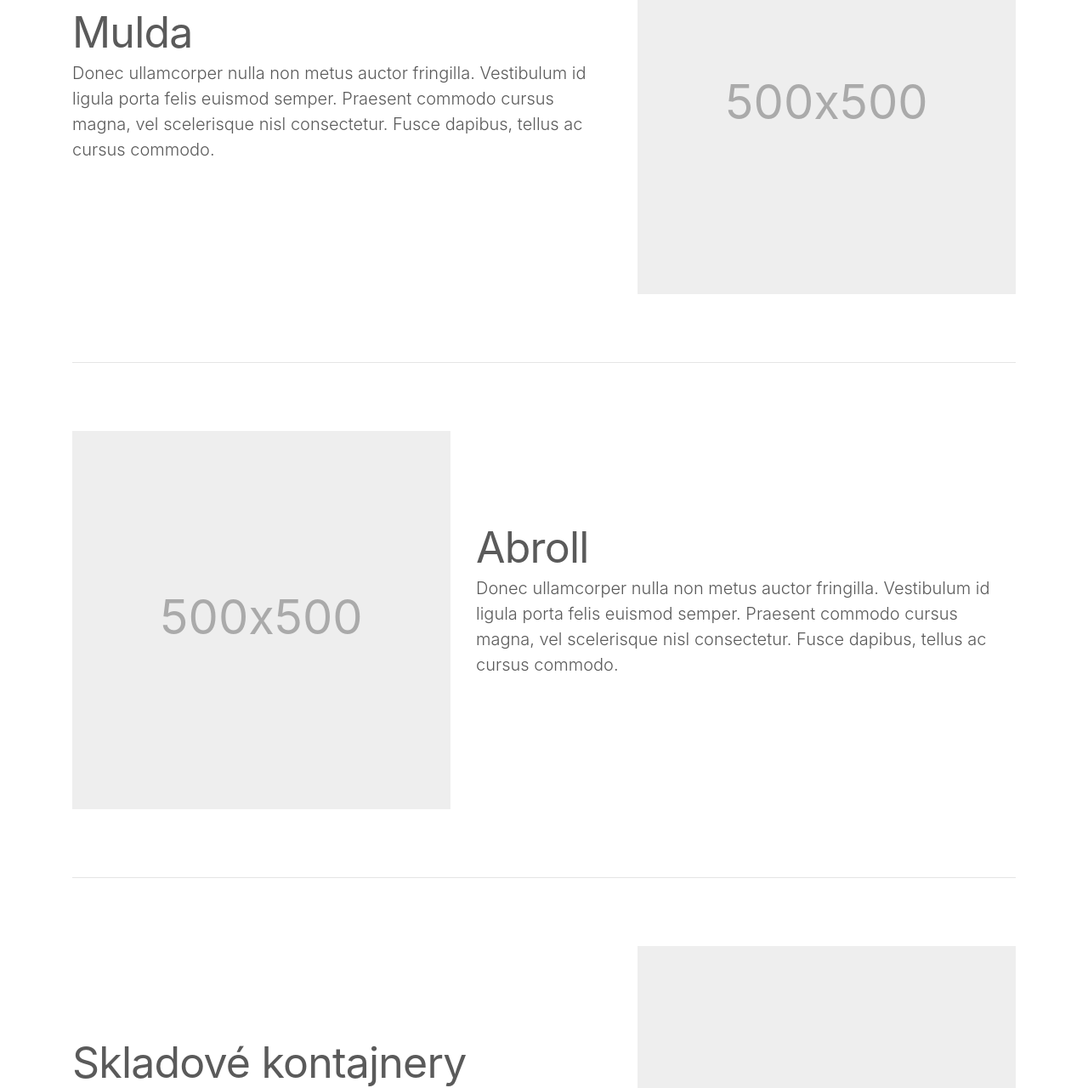
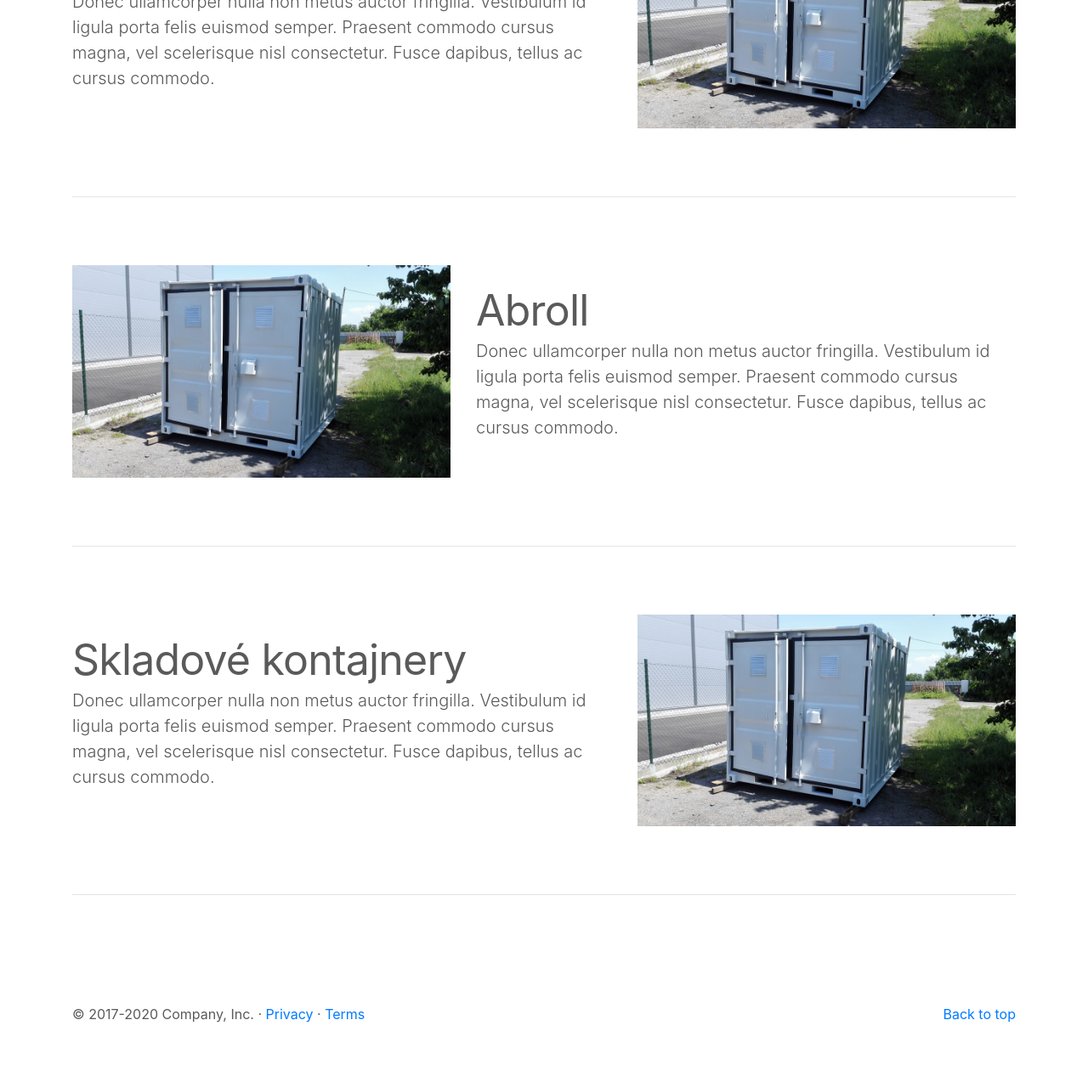
Before and after one commit to denieln7/Prokont, a plain HTML site: page web/index.html in a window 1280 px wide. Shown: the part 746-2026 px from the top of the page at 85% size. Drawn offline with nearby package versions, Linux system fonts and the light colour scheme.

Commit message:
responsive images

```diff
--- a/web/index.html
+++ b/web/index.html
@@ -5,7 +5,6 @@
   <meta charset="utf-8">
   <meta name="viewport" content="width=device-width, initial-scale=1, shrink-to-fit=no">
   <meta name="description" content="">
-  <meta name="author" content="Mark Otto, Jacob Thornton, and Bootstrap contributors">
   <meta name="generator" content="Jekyll v4.0.1">
   <title>Prokont</title>
 
@@ -31,7 +30,7 @@
     }
   </style>
   <!-- Custom styles for this template -->
-  <link href="carousel.css" rel="stylesheet">
+  <link href="style.css" rel="stylesheet">
 </head>
 
 <body>
@@ -148,7 +147,7 @@
 
       <hr class="featurette-divider">
 
-      <div class="row featurette">
+      <div class="row featurette align-items-center">
         <div class="col-md-7">
           <h2 class="featurette-heading">Mulda
           </h2>
@@ -157,18 +156,19 @@
             commodo.</p>
         </div>
         <div class="col-md-5">
-          <svg class="bd-placeholder-img bd-placeholder-img-lg featurette-image img-fluid mx-auto" width="500"
+          <!-- <svg class="bd-placeholder-img bd-placeholder-img-lg featurette-image img-fluid mx-auto" width="500"
             height="500" xmlns="http://www.w3.org/2000/svg" preserveAspectRatio="xMidYMid slice" focusable="false"
             role="img" aria-label="Placeholder: 500x500">
             <title>Placeholder</title>
             <rect width="100%" height="100%" fill="#eee" /><text x="50%" y="50%" fill="#aaa" dy=".3em">500x500</text>
-          </svg>
+          </svg> -->
+          <img src="../assets/img/01.jpg" class="img-fluid" alt="Responsive image">
         </div>
       </div>
 
       <hr class="featurette-divider">
 
-      <div class="row featurette">
+      <div class="row featurette align-items-center">
         <div class="col-md-7 order-md-2">
           <h2 class="featurette-heading">Abroll</h2>
           <p class="lead">Donec ullamcorper nulla non metus auctor fringilla. Vestibulum id ligula porta felis euismod
@@ -176,18 +176,19 @@
             commodo.</p>
         </div>
         <div class="col-md-5 order-md-1">
-          <svg class="bd-placeholder-img bd-placeholder-img-lg featurette-image img-fluid mx-auto" width="500"
+          <!-- <svg class="bd-placeholder-img bd-placeholder-img-lg featurette-image img-fluid mx-auto" width="500"
             height="500" xmlns="http://www.w3.org/2000/svg" preserveAspectRatio="xMidYMid slice" focusable="false"
             role="img" aria-label="Placeholder: 500x500">
             <title>Placeholder</title>
             <rect width="100%" height="100%" fill="#eee" /><text x="50%" y="50%" fill="#aaa" dy=".3em">500x500</text>
-          </svg>
+          </svg> -->
+          <img src="../assets/img/01.jpg" class="img-fluid" alt="Responsive image">
         </div>
       </div>
 
       <hr class="featurette-divider">
 
-      <div class="row featurette">
+      <div class="row featurette align-items-center">
         <div class="col-md-7">
           <h2 class="featurette-heading">Skladové kontajnery</h2>
           <p class="lead">Donec ullamcorper nulla non metus auctor fringilla. Vestibulum id ligula porta felis euismod
@@ -195,12 +196,13 @@
             commodo.</p>
         </div>
         <div class="col-md-5">
-          <svg class="bd-placeholder-img bd-placeholder-img-lg featurette-image img-fluid mx-auto" width="500"
+          <!-- <svg class="bd-placeholder-img bd-placeholder-img-lg featurette-image img-fluid mx-auto" width="500"
             height="500" xmlns="http://www.w3.org/2000/svg" preserveAspectRatio="xMidYMid slice" focusable="false"
             role="img" aria-label="Placeholder: 500x500">
             <title>Placeholder</title>
             <rect width="100%" height="100%" fill="#eee" /><text x="50%" y="50%" fill="#aaa" dy=".3em">500x500</text>
-          </svg>
+          </svg> -->
+          <img src="../assets/img/01.jpg" class="img-fluid" alt="Responsive image">
         </div>
       </div>
 
--- a/web/carousel.css
+++ b/web/style.css
@@ -7,6 +7,36 @@ body {
   padding-bottom: 3rem;
   color: #5a5a5a;
 }
+
+.jumbotron p:last-child {
+  margin-bottom: 0;
+}
+
+.jumbotron h1 {
+  font-weight: 300;
+}
+
+.jumbotron .container {
+  max-width: 40rem;
+}
+
+footer {
+  padding-top: 3rem;
+  padding-bottom: 3rem;
+}
+
+footer p {
+  margin-bottom: .25rem;
+}
+
+/* .containerPhoto {
+  width: 100%;
+  height: 100%;
+  background-image: url(../assets/img/01.jpg);
+  background-repeat: no-repeat;
+  background-size: cover;
+  background-position: center;
+} */
 
 
 /* CUSTOMIZE THE CAROUSEL
@@ -83,11 +113,11 @@ body {
   }
 }
 
-@media (min-width: 62em) {
+/* @media (min-width: 62em) {
   .featurette-heading {
     margin-top: 7rem;
   }
-}
+} */
 
 .jumbotron {
   padding-top: 3rem;
@@ -101,24 +131,3 @@ body {
     padding-bottom: 6rem;
   }
 }
-
-.jumbotron p:last-child {
-  margin-bottom: 0;
-}
-
-.jumbotron h1 {
-  font-weight: 300;
-}
-
-.jumbotron .container {
-  max-width: 40rem;
-}
-
-footer {
-  padding-top: 3rem;
-  padding-bottom: 3rem;
-}
-
-footer p {
-  margin-bottom: .25rem;
-}
```
Also changed, not shown: assets/img/01.jpg (added).
